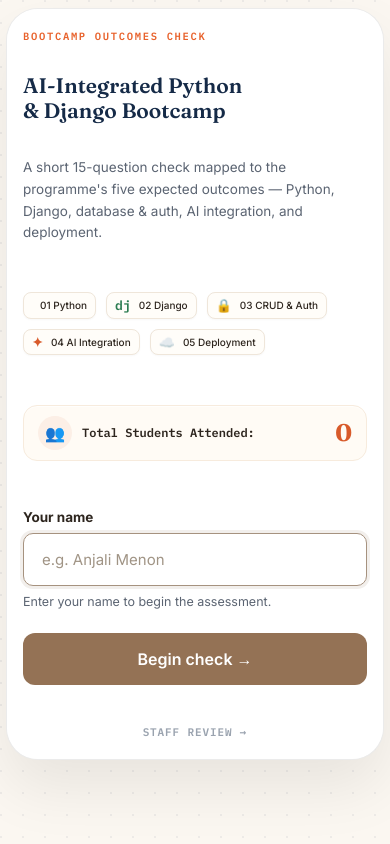
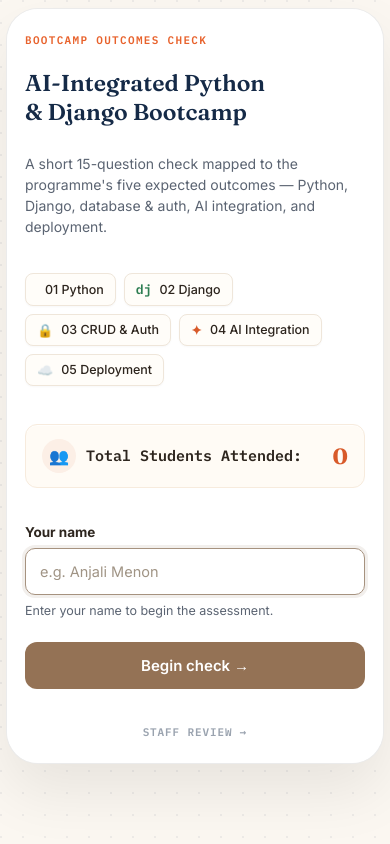
Before and after one commit to arathyrajeesh/vimal-jyothi-questinaire, a Django app: page / in a window 390 px wide. Run offline with Django 5.2, Linux system fonts and the light colour scheme; data that the repository does not hold is empty.

Commit message:
feat: add base stylesheet with custom typography and responsive layout components

```diff
--- a/quiz/static/quiz/style.css
+++ b/quiz/static/quiz/style.css
@@ -1331,61 +1331,62 @@ input[type=text]:focus {
     padding: 20px 14px;
   }
 
-  .landing-form-col {
-    padding: 20px 16px;
+  body.landing-page .card-inner {
+    padding: 0;
   }
 
-  .hero-logo-wrapper {
-    max-width: 160px;
+  .landing-form-col {
+    padding: 24px 18px;
+    gap: 16px;
   }
 
-  .brandbar {
-    flex-direction: column;
-    align-items: flex-start;
-    gap: 12px;
-    margin-bottom: 24px;
+  .eyebrow {
+    font-size: 11px;
+    letter-spacing: 0.12em;
+    margin-bottom: 6px;
+  }
+
+  h1 {
+    font-size: 23px;
+    line-height: 1.25;
+    margin-bottom: 10px;
+  }
+
+  .lede {
+    font-size: 14px;
+    line-height: 1.5;
+    margin-bottom: 20px;
+  }
+
+  .outcome-tags {
+    gap: 8px;
+    margin-bottom: 22px;
+  }
+
+  .otag {
+    font-size: 12.5px;
+    padding: 7px 11px;
+    border-radius: 8px;
   }
 
   .stats-banner {
-    font-size: 12px;
-    padding: 10px 14px;
+    padding: 14px 16px;
+    margin-bottom: 20px;
+    border-radius: 12px;
   }
 
-  .row-end {
-    flex-direction: column;
-    gap: 10px;
+  .stats-banner b {
+    font-size: 22px;
   }
 
-  .row-end .btn {
-    width: 100%;
+  input[type=text] {
+    padding: 14px 14px;
+    font-size: 14.5px;
   }
 
-  .result-head {
-    flex-direction: column;
-    align-items: flex-start;
-    gap: 8px;
-  }
-
-  .options-review .opt-review {
-    flex-direction: column;
-    align-items: flex-start;
-  }
-
-  h1 {
-    font-size: 21px;
-  }
-
-  .eyebrow {
-    font-size: 10.5px;
-  }
-
-  .lede {
-    font-size: 13.5px;
-  }
-
-  .otag {
-    font-size: 10px;
-    padding: 4px 8px;
+  .btn-landing-submit {
+    padding: 14px 18px !important;
+    font-size: 15px !important;
   }
 
   .qtext {
```
